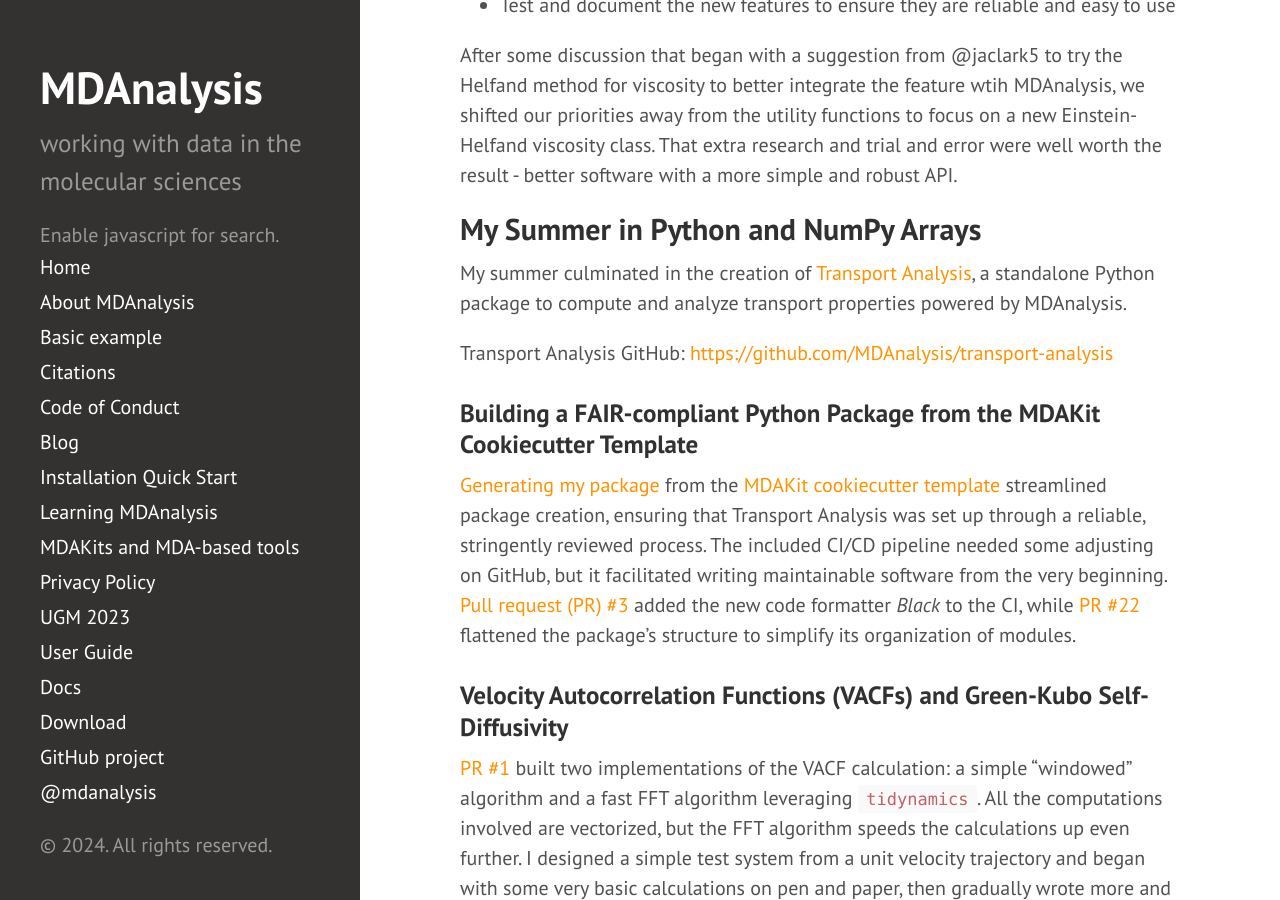
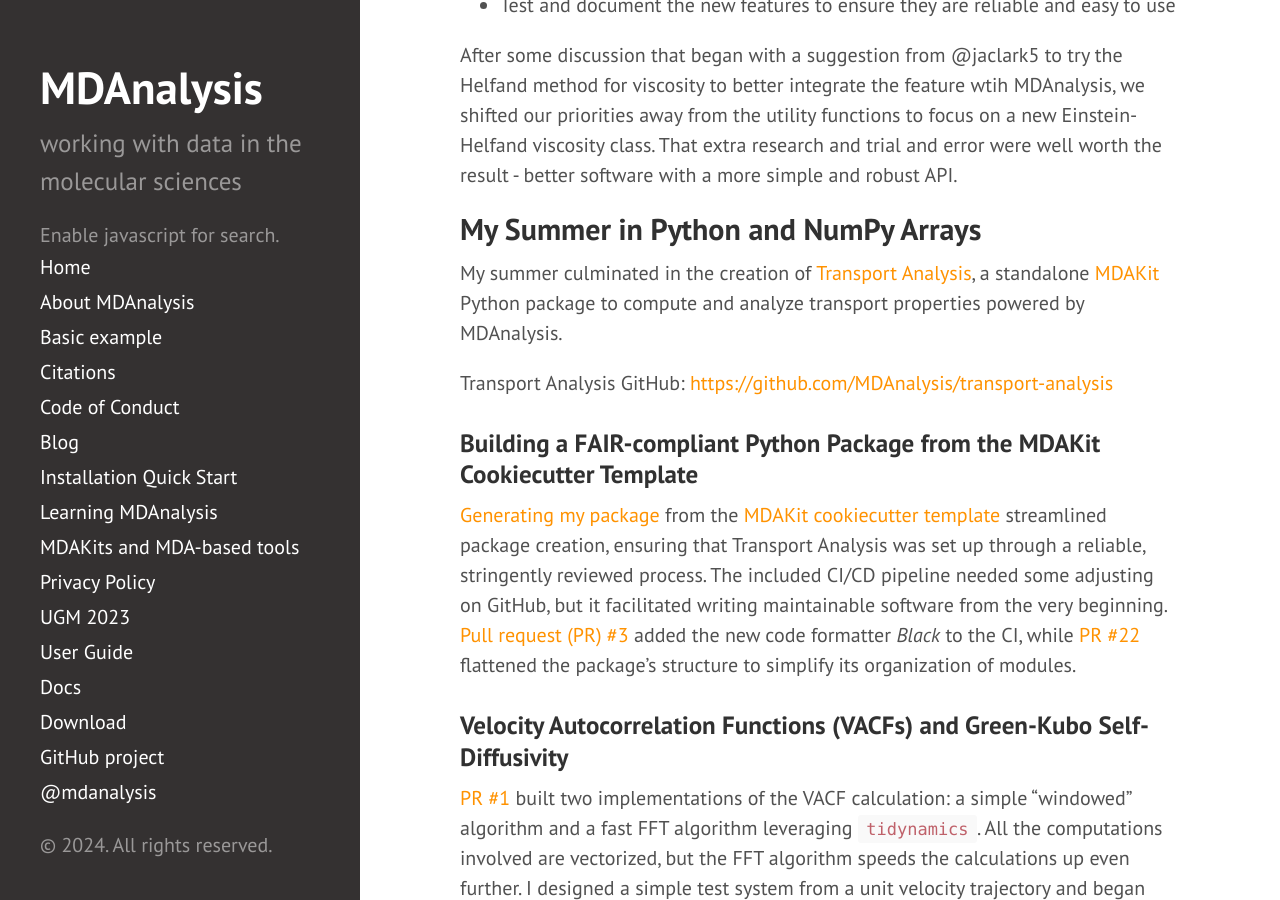
Before and after one commit to MDAnalysis/MDAnalysis.github.io, a Jekyll site: the page built from _posts/2024-01-11-gsoc2023_xhgchen.md, in a window 1280 px wide and 900 px high, scrolled down 717 px. Built offline with Jekyll 4.4.1, drawn with Linux system fonts in a browser that asks for light colours; comment, search, counter and statistics services are not loaded.

Commit message:
Link to Transport Analysis MDAKit
Co-authored-by: Oliver Beckstein <orbeckst@gmail.com>

```diff
--- a/_posts/2024-01-11-gsoc2023_xhgchen.md
+++ b/_posts/2024-01-11-gsoc2023_xhgchen.md
@@ -20,7 +20,7 @@ After some discussion that began with a suggestion from @jaclark5 to try the Hel
 
 ## My Summer in Python and NumPy Arrays
 
-My summer culminated in the creation of [Transport Analysis](https://github.com/MDAnalysis/transport-analysis), a standalone Python package to compute and analyze transport properties powered by MDAnalysis.
+My summer culminated in the creation of [Transport Analysis](https://github.com/MDAnalysis/transport-analysis), a standalone [MDAKit](https://mdakits.mdanalysis.org/transport-analysis.html) Python package to compute and analyze transport properties powered by MDAnalysis.
 
 Transport Analysis GitHub: <https://github.com/MDAnalysis/transport-analysis>
 
```
